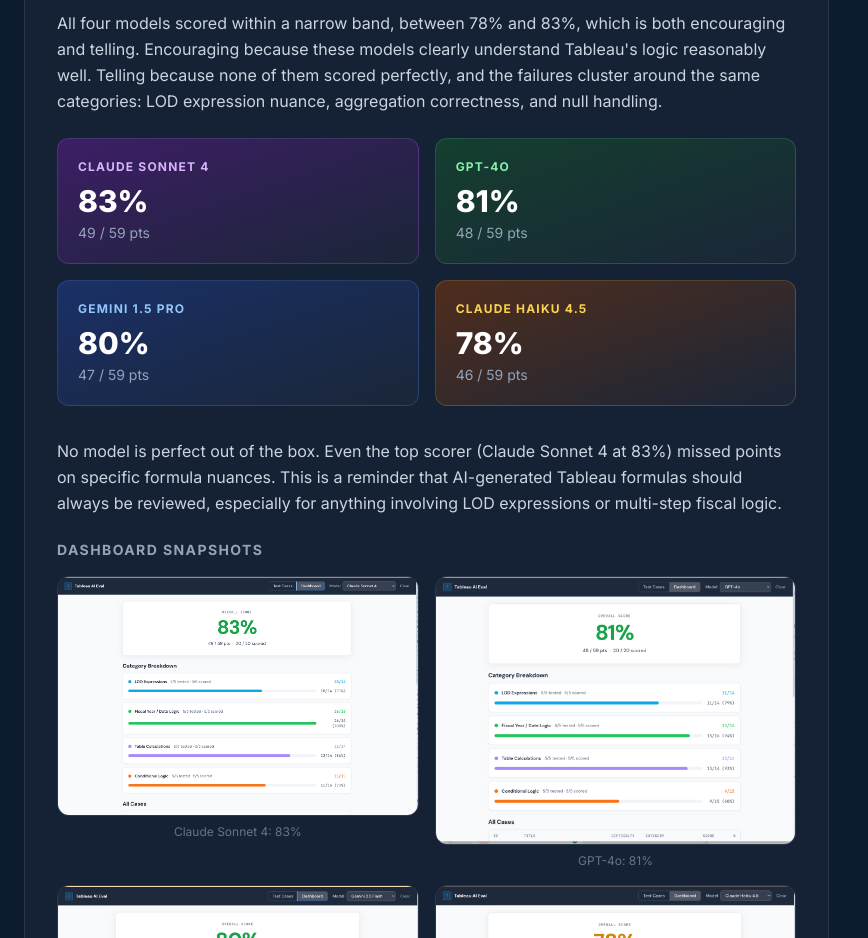
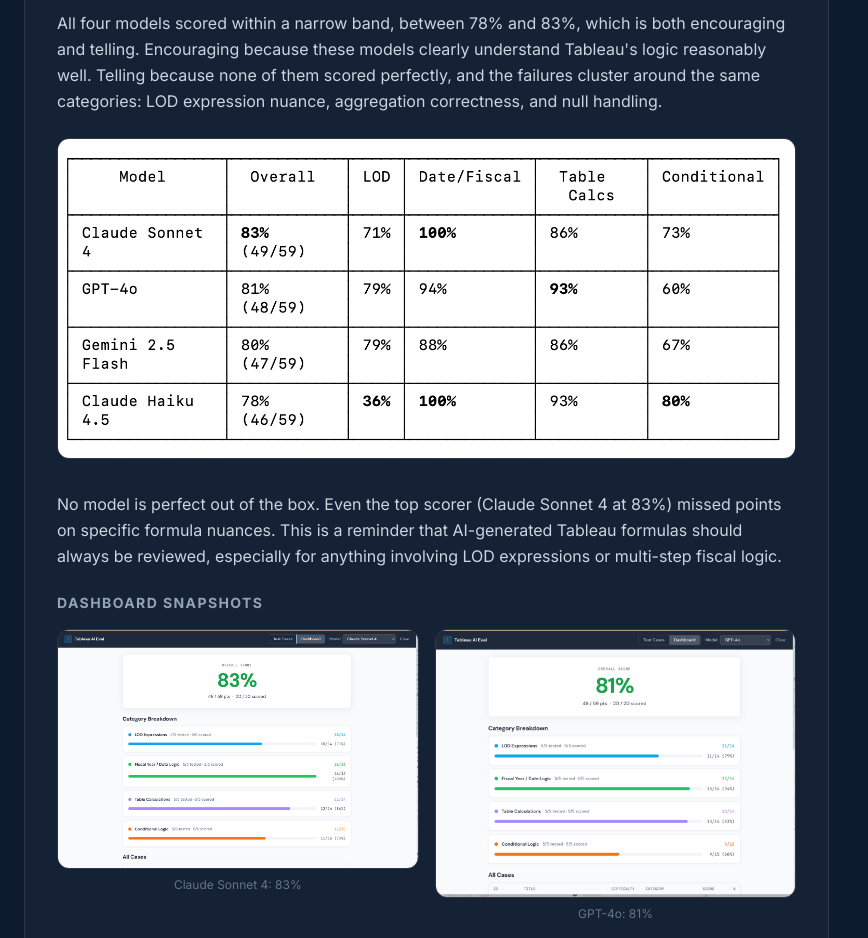
Before and after one commit to jklardata/klardata-revamp, a Next.js app: page /blog/tableau-ai-benchmark in a window 1280 px wide. Shown: the part 1780-2718 px from the top of the page, without its empty margins (0-868 px from the left). Built offline with nearby package versions, Linux system fonts and the light colour scheme.

Commit message:
Replace score tiles with model results image in Results section
Co-Authored-By: Claude Sonnet 4.6 <noreply@anthropic.com>

```diff
--- a/app/blog/tableau-ai-benchmark/page.tsx
+++ b/app/blog/tableau-ai-benchmark/page.tsx
@@ -195,19 +195,14 @@ export default function Article() {
               </p>
 
               {/* Score summary */}
-              <div className="grid sm:grid-cols-2 gap-4 mb-8">
-                {[
-                  { model: "Claude Sonnet 4", score: "49 / 59", pct: "83%", color: "from-purple-900/60 to-slate-800/60", border: "border-purple-400/20", accent: "text-purple-300" },
-                  { model: "GPT-4o", score: "48 / 59", pct: "81%", color: "from-green-900/60 to-slate-800/60", border: "border-green-400/20", accent: "text-green-300" },
-                  { model: "Gemini 1.5 Pro", score: "47 / 59", pct: "80%", color: "from-blue-900/60 to-slate-800/60", border: "border-blue-400/20", accent: "text-blue-300" },
-                  { model: "Claude Haiku 4.5", score: "46 / 59", pct: "78%", color: "from-amber-900/60 to-slate-800/60", border: "border-amber-400/20", accent: "text-amber-300" },
-                ].map((m) => (
-                  <div key={m.model} className={`bg-gradient-to-br ${m.color} border ${m.border} rounded-xl p-5`}>
-                    <div className={`text-xs font-bold uppercase tracking-widest ${m.accent} mb-2`}>{m.model}</div>
-                    <div className="text-3xl font-black text-white">{m.pct}</div>
-                    <div className="text-slate-400 text-sm mt-1">{m.score} pts</div>
-                  </div>
-                ))}
+              <div className="mb-8">
+                <Image
+                  src="/photos/model_results.png"
+                  alt="Model benchmark results: Claude Sonnet 4 83%, GPT-4o 81%, Gemini 1.5 Pro 80%, Claude Haiku 4.5 78%"
+                  width={900}
+                  height={400}
+                  className="rounded-xl border border-white/10 w-full"
+                />
               </div>
 
               <p className="text-slate-300 leading-relaxed mb-6">
```
Also changed, not shown: public/photos/model_results.png (added).
